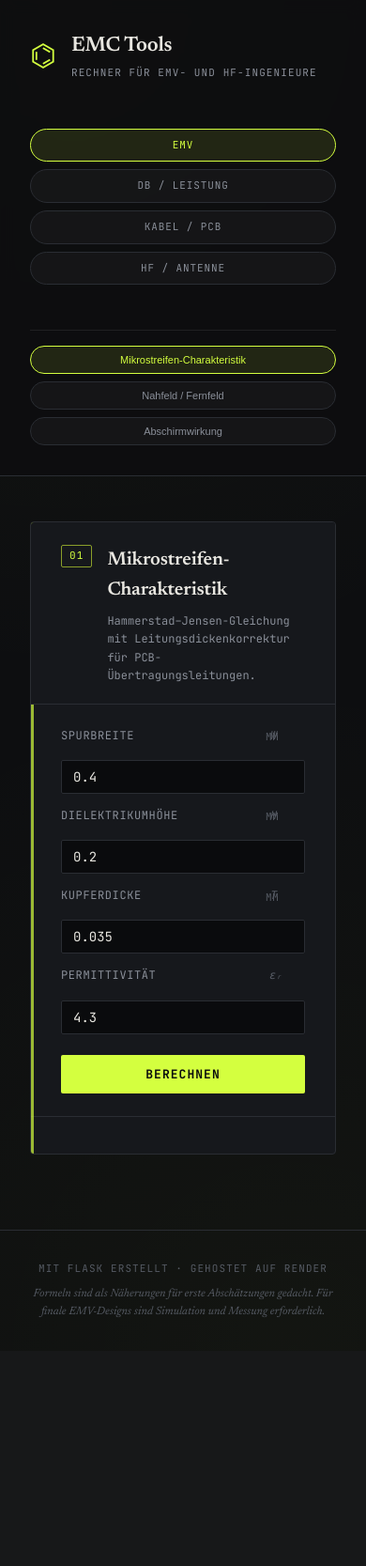
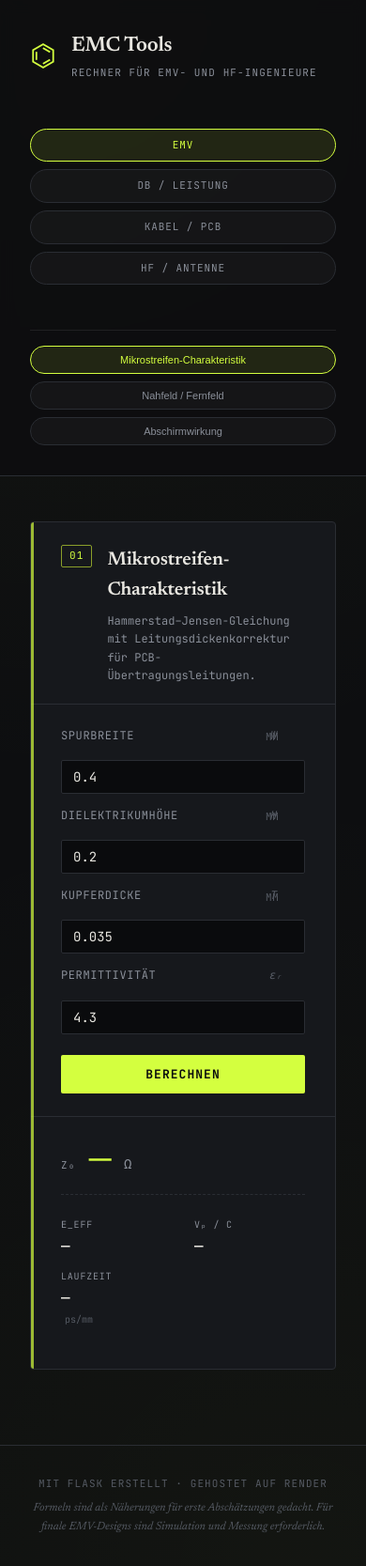
Before and after one commit to guanglingren/111000-emc, a Flask app: page / in a window 390 px wide. Shown: the whole page at 94% size. Before the commit the page ends 1402 px from the top, so only its background shows below. Run offline with Flask 3, Linux system fonts and the light colour scheme.

Commit message:
Update style.css

```diff
--- a/static/style.css
+++ b/static/style.css
@@ -214,21 +214,19 @@ nav a:hover {
   }
 
   .card {
-    max-height: calc(100vh - 170px);
-    overflow: hidden;
+    max-height: none;
+    overflow: visible;
   }
 
   .card-body {
-    overflow-y: auto;
-    max-height: calc(100vh - 240px);
-    padding-bottom: 0;
+    overflow: visible;
+    max-height: none;
+    padding-bottom: 20px;
   }
 
   .card-head {
-    position: sticky;
-    top: 0;
-    z-index: 1;
-    background: var(--bg-card);
+    position: static;
+    background: transparent;
     padding-top: 18px;
   }
 }
```
